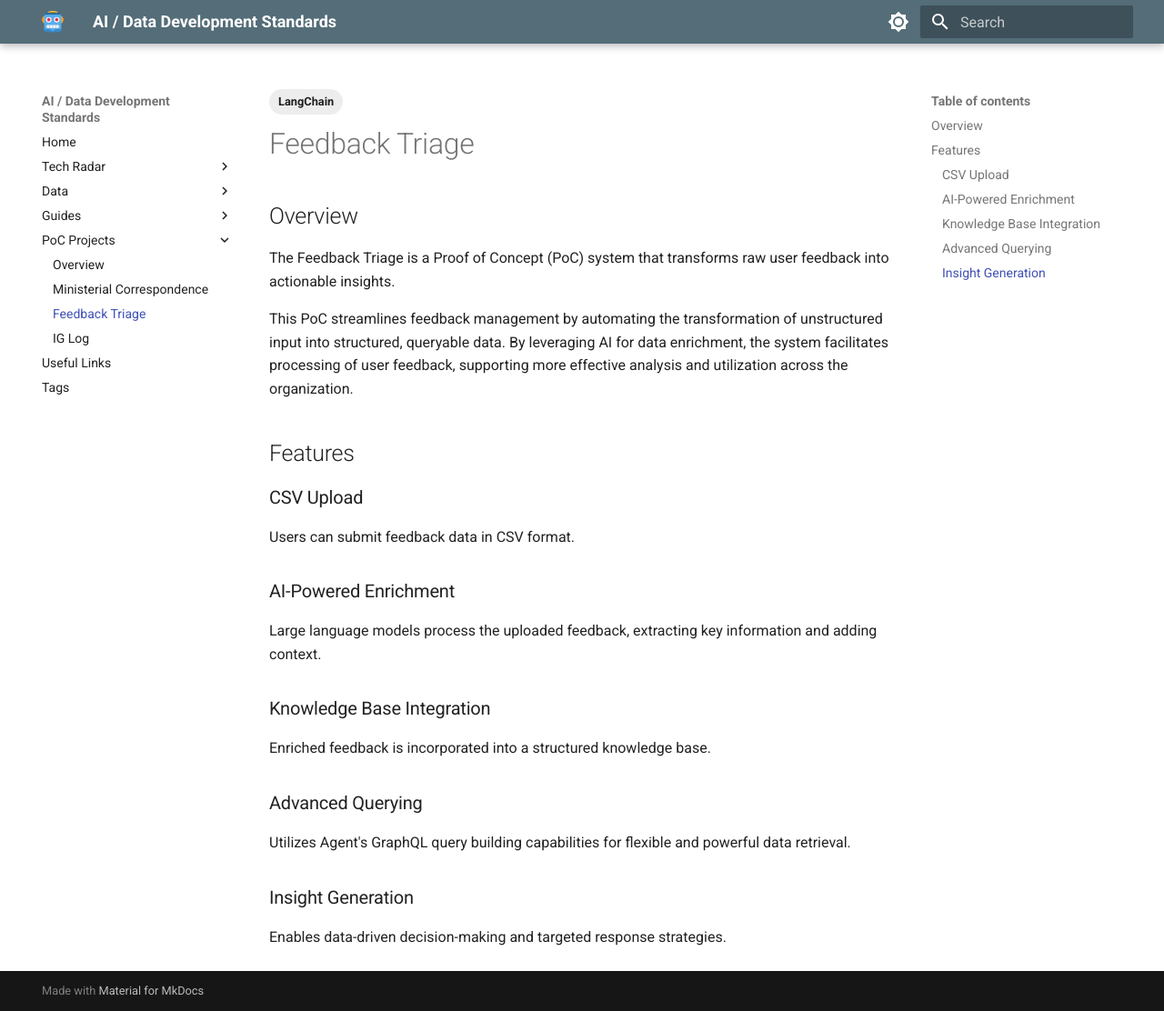
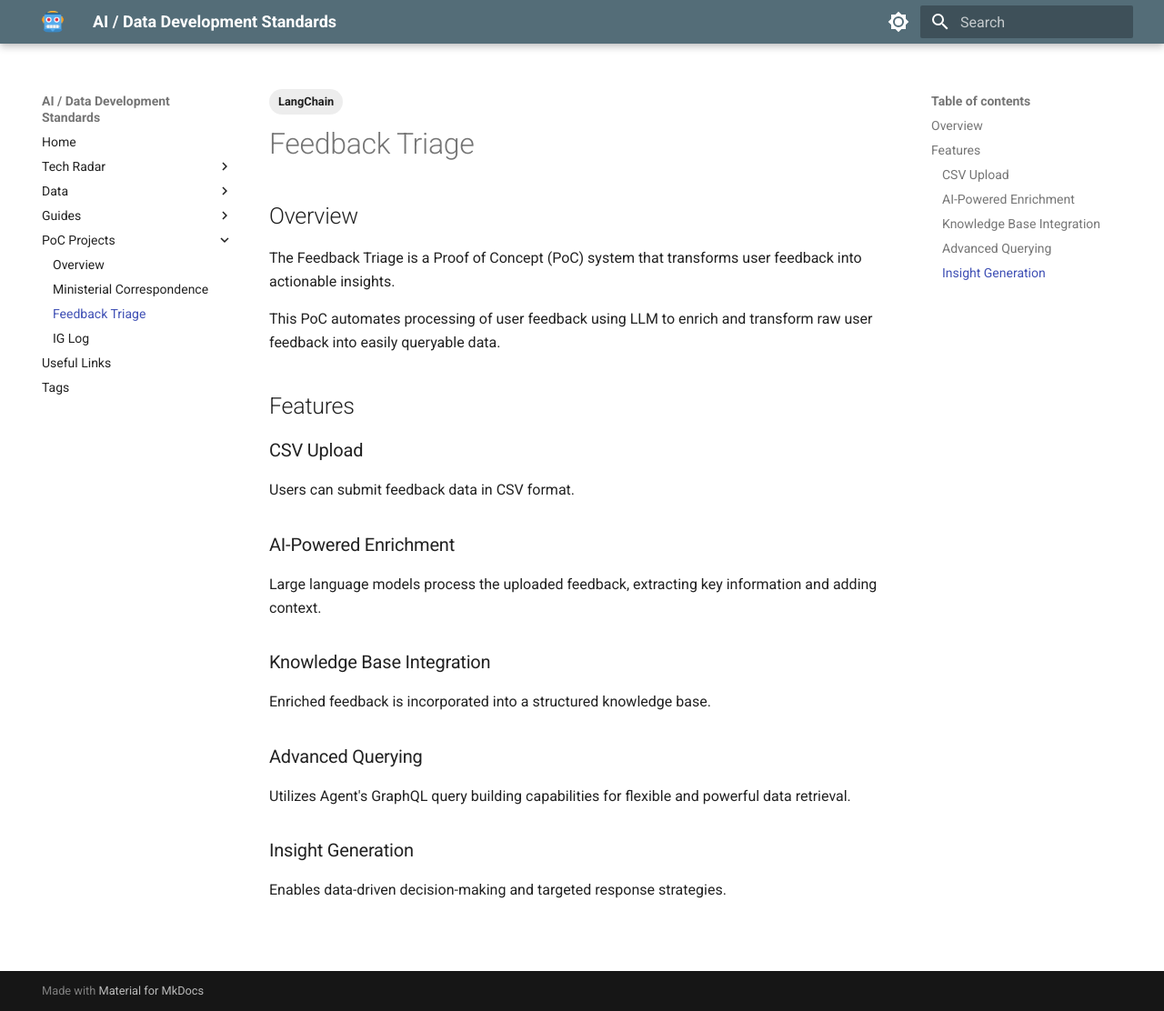
Before and after one commit to DEFRA/ai-data-development-standards, an MkDocs documentation site: the page built from docs/projects/feedback-triage.md, in a window 1280 px wide and 1112 px high. Shown: the whole window at 91% size. Built offline with MkDocs 1.6.1 and Material for MkDocs 9.7.7, drawn with Linux system fonts in a browser that asks for light colours.

Commit message:
implement changes

```diff
--- a/docs/projects/feedback-triage.md
+++ b/docs/projects/feedback-triage.md
@@ -7,9 +7,9 @@ tags:
 
 ## Overview
 
-The Feedback Triage is a Proof of Concept (PoC) system that transforms raw user feedback into actionable insights.
+The Feedback Triage is a Proof of Concept (PoC) system that transforms user feedback into actionable insights.
 
-This PoC streamlines feedback management by automating the transformation of unstructured input into structured, queryable data. By leveraging AI for data enrichment, the system facilitates processing of user feedback, supporting more effective analysis and utilization across the organization.
+This PoC automates processing of user feedback using LLM to enrich and transform raw user feedback into easily queryable data.
 
 ## Features
 
```
